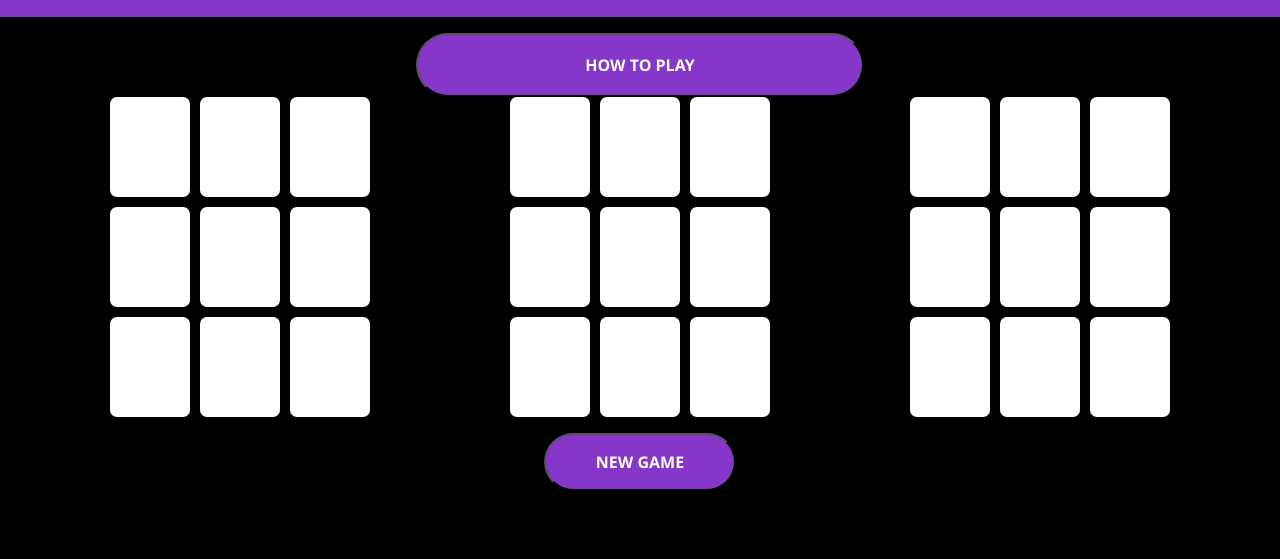
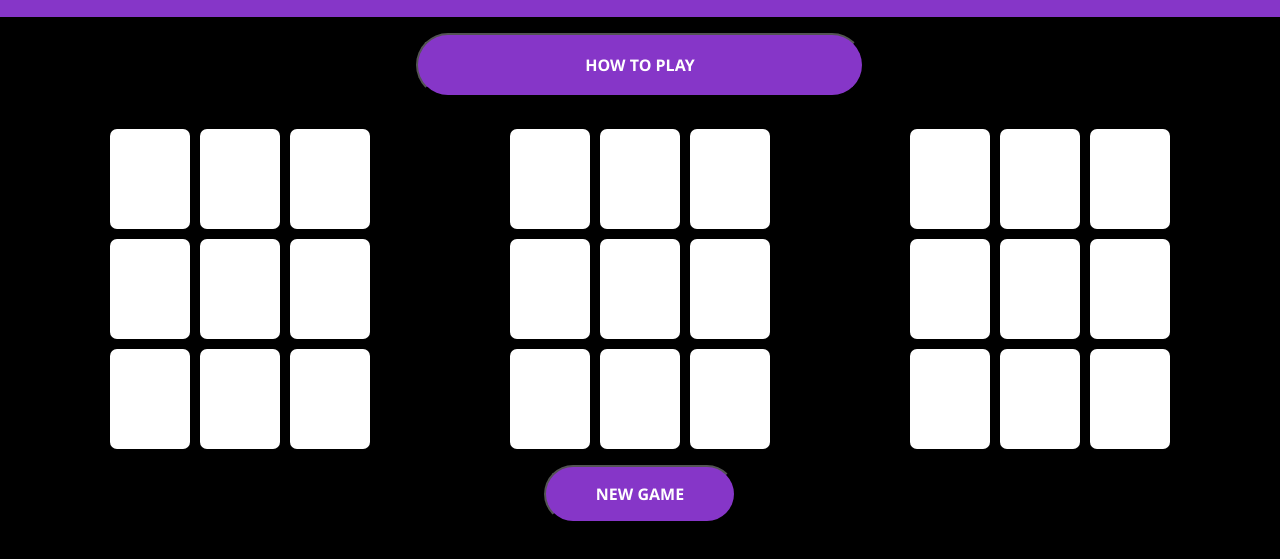
Before and after one commit to Rakshitg600/trinity_v2, a plain HTML site: page index.html in a window 1280 px wide. Shown: the part 111-670 px from the top of the page. Drawn offline with Linux system fonts and the light colour scheme.

Commit message:
Update style.css

```diff
--- a/style.css
+++ b/style.css
@@ -22,6 +22,9 @@ nav{
 
 
 /*---TUTORIAL BUTTON----*/
+.tutorial{
+    padding-bottom: 2em;
+}
 .tut{
     width: 35vw;
     border-radius: 60px;
```
